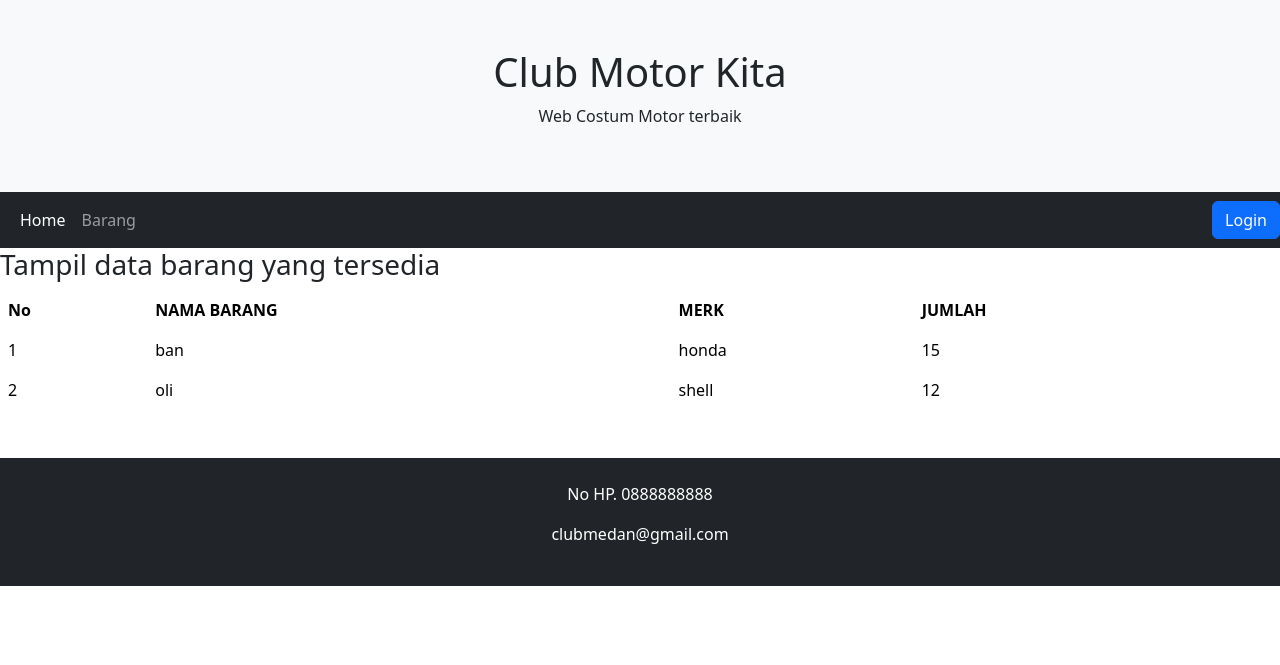
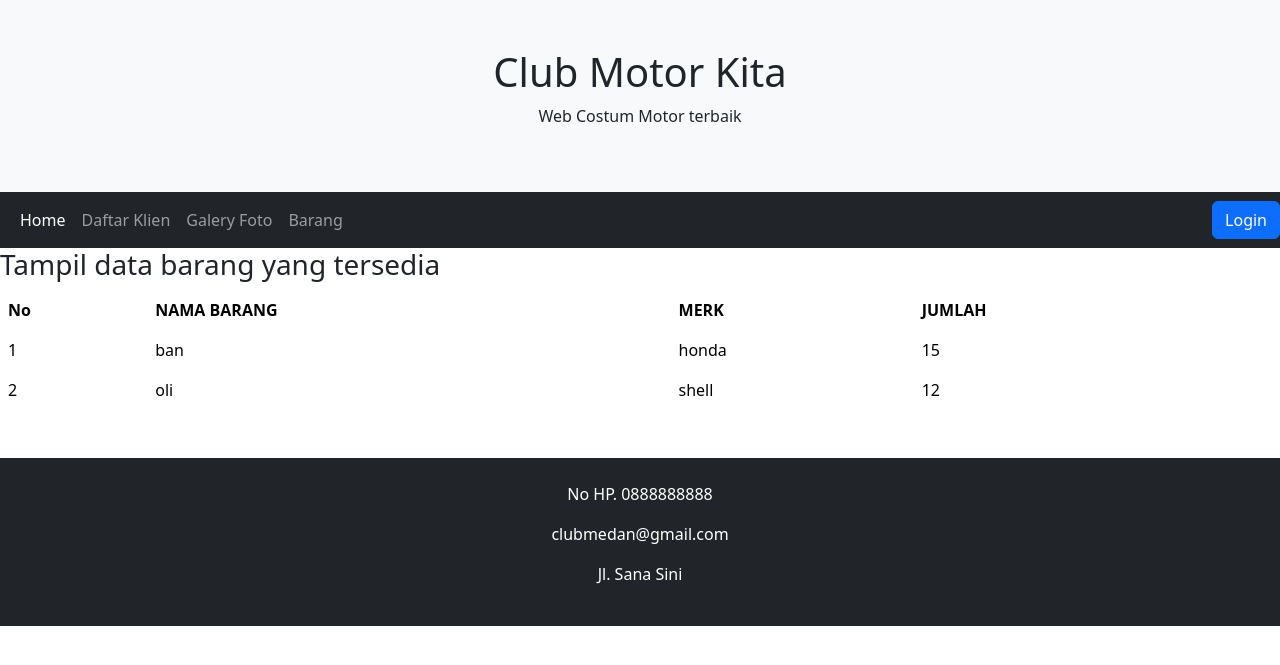
Before and after one commit to hilmybahij/VSGA, a PHP site: page /pages/klien.php in a window 1280 px wide. Shown: the top 665 px of the page. Run offline with PHP 8.4, Linux system fonts and the light colour scheme; data comes from the database, SQL or seed files in the repository.

Commit message:
Update klien.php

```diff
--- a/pages/klien.php
+++ b/pages/klien.php
@@ -23,8 +23,16 @@ include '../koneksi.php';
       <li class="nav-item">
         <a class="nav-link active" href="../index.php">Home</a>
       </li>
+       <li class="nav-item">
+        <a class="nav-link" href="dklien.php">Daftar Klien</a>
+      </li>
+     <li class="nav-item">
+        <a class="nav-link" href="galery.php">Galery Foto</a>
+      </li>
       <li class="nav-item">
         <a class="nav-link" href="klien.php">Barang</a>
+      </li>
+      <li>
       </li>
       <li>
       </li>
@@ -106,7 +114,8 @@ Login
 	</table>
 <div class="mt-5 p-4 bg-dark text-white text-center">
 	<p>No HP. 0888888888</p>
-	<p>clubmedan@gmail.com</p>
+<p>clubmedan@gmail.com</p>
+<p>Jl. Sana Sini</p>
 </div>
 
 </div>
```
